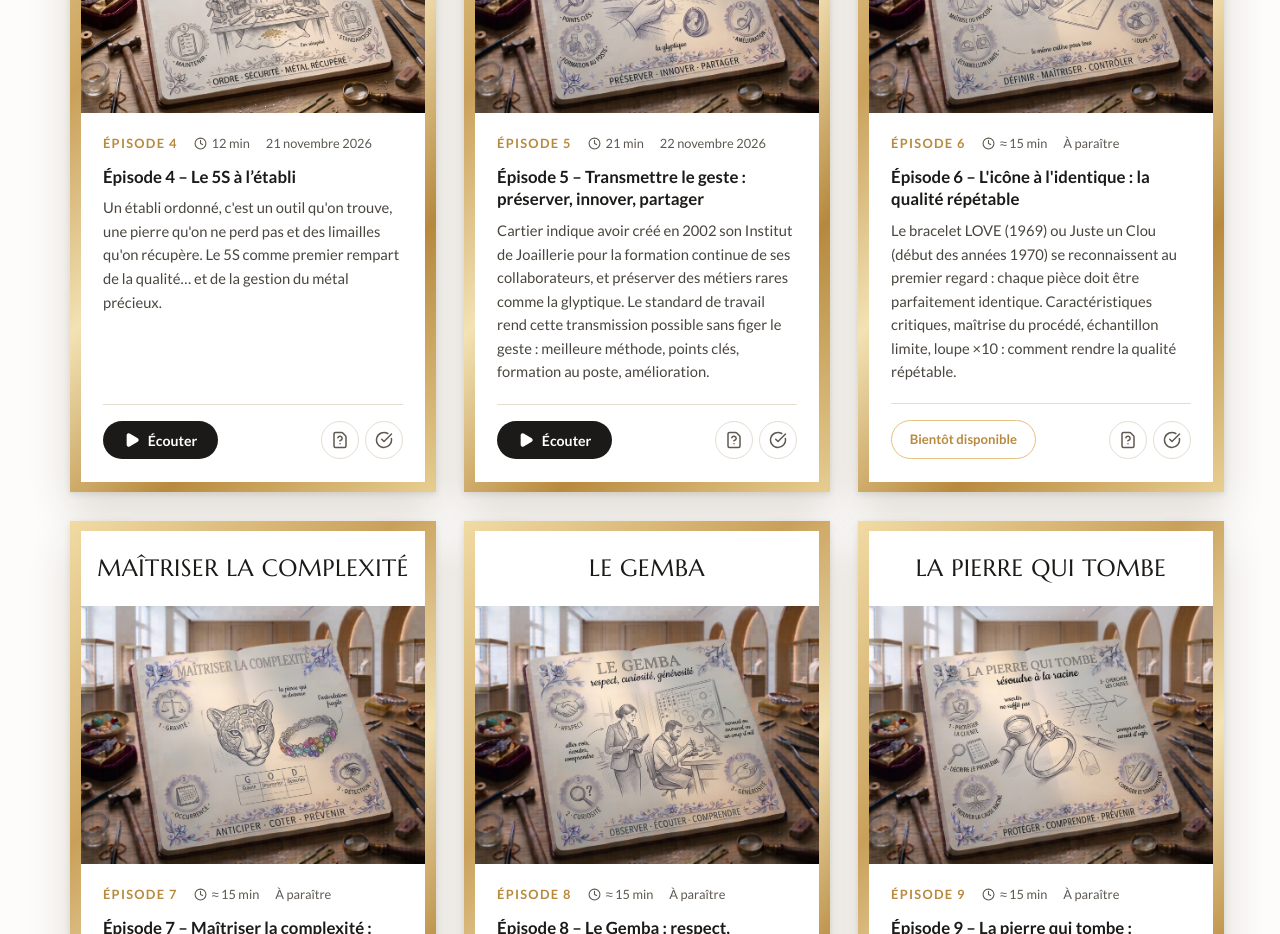
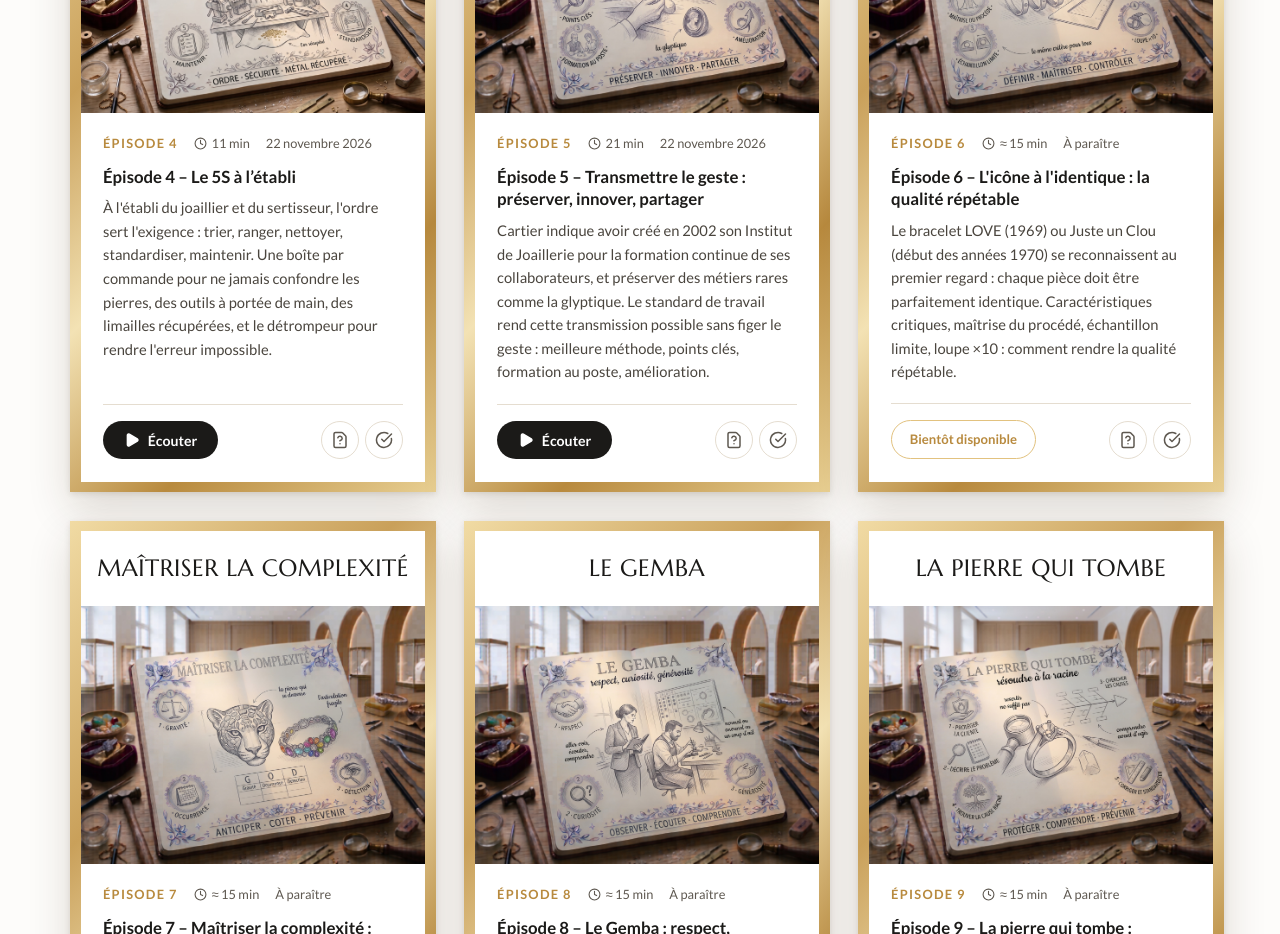
Before and after one commit to Christophe25/eclat-maitrise, a React (Vite) app: page / in a window 1280 px wide. Shown: the part 1600-2534 px from the top of the page. Built offline with nearby package versions, Linux system fonts and the light colour scheme.

Commit message:
publie ep-4 (angle Cartier joaillerie) + description et quiz réécrits
Co-Authored-By: Claude Opus 5.5 <noreply@anthropic.com>

```diff
--- a/src/data/audio.json
+++ b/src/data/audio.json
@@ -15,9 +15,9 @@
     "date": "2026-11-22"
   },
   "ep-4": {
-    "audioUrl": "https://eclat-audio.srv1298063.hstgr.cloud/ep-4.m4a",
-    "duration": "12 min",
-    "date": "2026-11-21"
+    "audioUrl": "https://eclat-audio.srv1298063.hstgr.cloud/ep-4.m4a?v=1795372437",
+    "duration": "11 min",
+    "date": "2026-11-22"
   },
   "ep-5": {
     "audioUrl": "https://eclat-audio.srv1298063.hstgr.cloud/ep-5.m4a",
--- a/src/data/episodes.js
+++ b/src/data/episodes.js
@@ -59,7 +59,7 @@ export const episodes = [
     image: '/infographics/ep-4.jpg',
     plannedDuration: '15 min',
     description:
-      "Un établi ordonné, c'est un outil qu'on trouve, une pierre qu'on ne perd pas et des limailles qu'on récupère. Le 5S comme premier rempart de la qualité… et de la gestion du métal précieux.",
+      "À l'établi du joaillier et du sertisseur, l'ordre sert l'exigence : trier, ranger, nettoyer, standardiser, maintenir. Une boîte par commande pour ne jamais confondre les pierres, des outils à portée de main, des limailles récupérées, et le détrompeur pour rendre l'erreur impossible.",
     keywords: [...base, '5S', 'organisation'],
   },
   {
--- a/src/data/quizzes.js
+++ b/src/data/quizzes.js
@@ -83,26 +83,26 @@ export const quizzes = {
   'ep-4': [
     {
       question: 'Quel est le premier S du 5S ?',
-      options: ['Ranger (Seiton)', 'Trier / Débarrasser (Seiri)', 'Nettoyer (Seiso)', 'Standardiser (Seiketsu)'],
+      options: ['Ranger', 'Trier', 'Nettoyer', 'Standardiser'],
       correctAnswer: 1,
-      explanation: "On commence par éliminer l'inutile avant de ranger ce qui reste.",
+      explanation: 'On commence par éliminer l’inutile (Seiri) avant de ranger ce qui reste.',
     },
     {
-      question: "En joaillerie, quel bénéfice spécifique apporte le nettoyage rigoureux de l'établi ?",
+      question: 'Pourquoi prévoir une boîte par commande à l’établi du sertisseur ?',
       options: [
-        'Un meilleur éclairage',
-        'La récupération des limailles et déchets de métal précieux',
-        'Une réduction du bruit',
-        'Un gain de place au sol',
+        'Pour décorer l’établi',
+        'Pour ne jamais confondre les pierres de deux commandes',
+        'Pour gagner de la place au sol',
+        'Pour remplacer le contrôle final',
       ],
       correctAnswer: 1,
-      explanation: "Les limailles et poussières sont collectées puis envoyées à l'affinage : le 5S protège aussi la matière.",
+      explanation: 'Un emplacement dédié rend l’erreur difficile : c’est l’esprit du détrompeur.',
     },
     {
       question: 'Quel S est le plus difficile à tenir dans la durée ?',
-      options: ['Trier', 'Ranger', 'Nettoyer', 'Maintenir / faire respecter (Shitsuke)'],
+      options: ['Trier', 'Ranger', 'Nettoyer', 'Maintenir (Shitsuke)'],
       correctAnswer: 3,
-      explanation: "Sans discipline et audits réguliers, l'atelier retrouve vite son désordre initial.",
+      explanation: 'Sans discipline partagée et sans courts audits réguliers, l’établi retrouve vite son désordre.',
     },
   ],
   'ep-5': [
```
